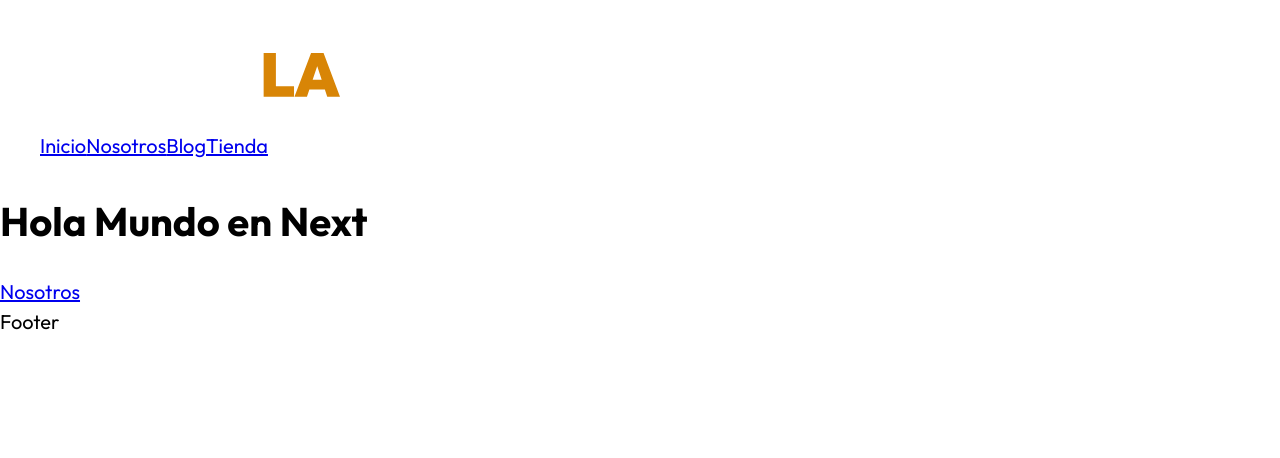
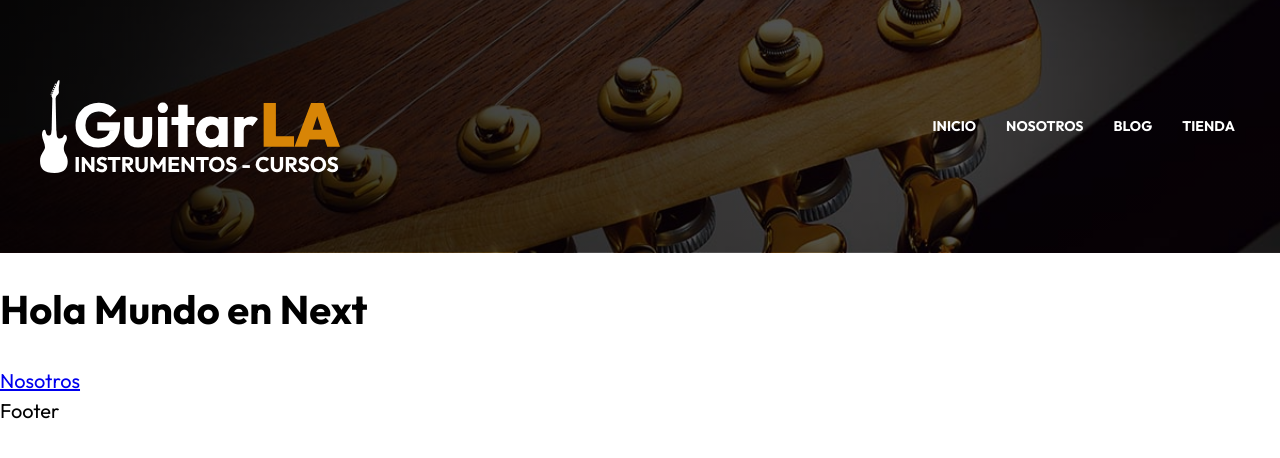
Before and after one commit to agustintrossero/guitarla-next, a Next.js app: page / in a window 1280 px wide. Shown: the top 458 px of the page. Built offline with nearby package versions, Linux system fonts and the light colour scheme.

Commit message:
giving styles to header with module.css

```diff
--- a/components/header.js
+++ b/components/header.js
@@ -1,12 +1,13 @@
 import Image from "next/image"
 import Link from "next/link"
+import styles from "../styles/header.module.css"
 
 export default function Header() {
   return (
-    <header>
-        <div className="contenedor">
+    <header className={styles.header}>
+        <div className={`contenedor ${styles.barra}`}>
             <Image src="/img/logo.svg" width={300} height={40} alt="logo header guitarLA"/>
-            <nav>
+            <nav className={styles.navegacion}>
                 <Link href="/">
                     Inicio
                 </Link>
--- /dev/null
+++ b/styles/header.module.css
@@ -0,0 +1,46 @@
+.header{
+    background-image: linear-gradient(to right, rgb(0 0 0 / .8), rgb(0 0 0 / .6)), url(../public/img/header.jpg);
+    padding: 5rem 0;
+    background-position: center;
+    background-size: cover;
+}
+
+.barra{
+    display: flex;
+    flex-direction: column;
+    align-items: center;
+}
+
+@media (min-width: 768px) {
+    .barra{
+        flex-direction: row;
+        justify-content: space-between;
+    }
+}
+
+.navegacion{
+    margin-top: 5rem;
+    display: flex;
+    gap: 2rem;
+}
+
+@media (min-width: 768px){
+    .navegacion{
+        margin: 0;
+    }
+}
+
+.navegacion a{
+    color: var(--white);
+    text-decoration: none;
+    font-size: 1.4rem;
+    font-weight: 700;
+    text-transform: uppercase;
+    padding: .5rem;
+    transition-property: background-color;
+    transition-duration: 300ms;
+}
+
+.navegacion a:hover{
+    background-color: var(--primary);
+}
```
